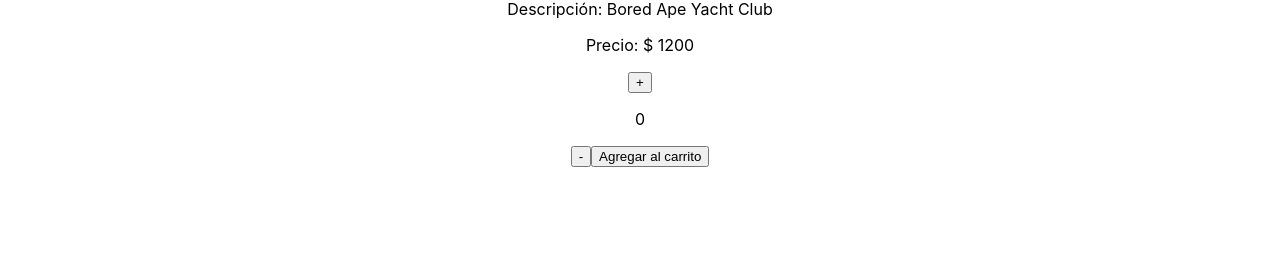
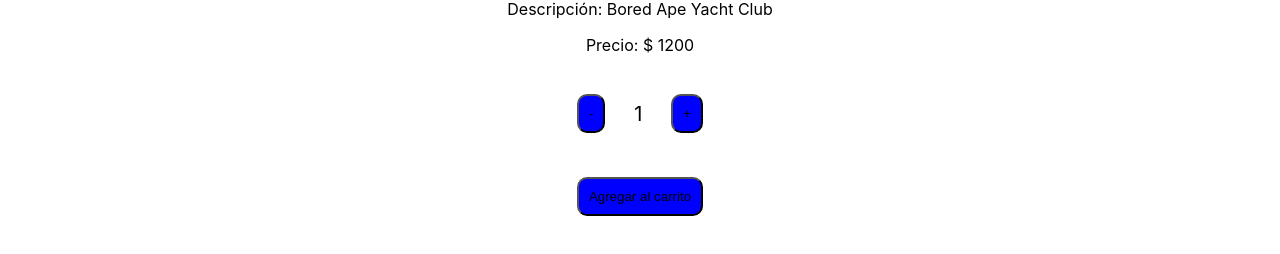
Before and after one commit to AriNavarro23/ecommerceNavarro, a React (Create React App) app: page /detail/1 in a window 1280 px wide. Shown: the part 614-868 px from the top of the page. Before the commit the page ends 801 px from the top, so only its background shows below. Built offline with nearby package versions, Linux system fonts and the light colour scheme.

Commit message:
modificacion

```diff
--- a/src/App.js
+++ b/src/App.js
@@ -11,8 +11,6 @@
 
 
 const App = () => {
-
-
   return (
     <div className="App">
       <NotificationProvider>
@@ -24,7 +22,7 @@
                   <Route path='/' element={<ItemListContainer />} />
                   <Route path='/category/:categoryId' element={<ItemListContainer />} />
                   <Route path='/detail/:productId' element={<ItemDetailContainer />} />
-                  <Route path='/Form' element={<Form />} />
+                  <Route path='/form' element={<Form />} />
                   <Route path='/cart' element={<Cart />} />
                 </Routes>
           </BrowserRouter>
--- a/src/components/CartWidget/CartWidget.js
+++ b/src/components/CartWidget/CartWidget.js
@@ -9,10 +9,10 @@
     const { getQuantity } = useContext ( CartContext )
 
     return (
-        <div className='CartWidget'>
+        <Link to='/cart' className="CartWidget">
             <img src="/images/cart.svg" alt='cart' className='CartImg'/>
-            { getQuantity () }
-        </div>
+            { getQuantity() }
+        </Link>
     )
 }
 
--- a/src/components/Count/Count.js
+++ b/src/components/Count/Count.js
@@ -1,20 +1,61 @@
 import React, { useState} from "react";
 
-const Count = (onAdd) => {
+// const Count = (onAdd) => {
 
-    const [count, setCount] = useState (0)
-    const stock = 10;
-    const initial = 0;
+//     const [count, setCount] = useState (0)
 
-    return (
-        <div>
-            <button onClick={ () => { if (count< stock) {setCount(count + 1) } } }>+</button>
-            <p>{count}</p>
-            <button onClick={ () => { if (count > initial) {setCount(count - 1) } } }>-</button>
-            <button onClick={() => onAdd(count)}>Agregar al carrito</button>
+//     const stock = 10;
+//     const initial = 0;
 
+//     return (
+//         <div>
+//             <button onClick={ () => { if (count< stock) {setCount(count + 1) } } }>+</button>
+//             <p>{count}</p>
+//             <button onClick={ () => { if (count > initial) {setCount(count - 1) } } }>-</button>
+//             <button onClick={() => onAdd(count)}>Agregar al carrito</button>
+
+//         </div>
+//     )
+// }
+
+// export default Count
+
+const ItemCount = ({stock = 0, initial = 1, onAdd})=> {
+    const [quantity, setQuantity] = useState(initial)
+
+    const increment = () => {
+        if(quantity < stock) {
+            setQuantity(quantity+1)
+        }
+    }
+
+    const decrement = () => {
+        if(quantity > 0) {
+            setQuantity(quantity - 1)
+        }
+    }
+
+    if(stock === 0) {
+        return <button className='Option' disabled>No hay stock</button>
+    }
+
+    return(
+        <div align="center">
+            <table >
+                <tbody>
+                    <tr>
+                        <td align="left"><button className="Option" onClick={decrement}>-</button></td>
+                        <td align="center" style={{fontSize : '20px'}}>{quantity}</td>
+                        <td align="right"><button className="Option" onClick={increment}>+</button></td>
+                    </tr>
+                    <tr>
+                        <td align="center" colSpan="5"><button className="Option" onClick={() => onAdd(quantity)}>Agregar al carrito</button></td>
+                    </tr>
+                </tbody>
+            </table>
         </div>
     )
+
 }
 
-export default Count
+export default ItemCount
--- a/src/components/ItemDetail/ItemDetail.js
+++ b/src/components/ItemDetail/ItemDetail.js
@@ -3,11 +3,14 @@
 import { Link } from 'react-router-dom';
 import Count from '../Count/Count';
 import CartContext from '../../context/CartContext';
+import { useNotification } from '../../notification/Notification'
 
 
 const ItemDetail = ({ id, nombre, img, nft, descripcion, precio, stock }) => {
 
     const { addItem, isInCart } = useContext(CartContext)
+
+    const { setNotification } = useNotification()
 
     const handleAdd = (count) => {
         const productObj = {
@@ -15,6 +18,7 @@
         }
 
         addItem(productObj)
+        setNotification('error', `Se agregaron ${count} ${nombre} correctamente`)
     }
 
 
@@ -40,7 +44,10 @@
             </p>
         </section>
         <footer className='ItemFooter'>
-            { isInCart(id) ? <Link to='/cart'>Ir al carrito</Link> : <Count onAdd={handleAdd} stock={stock}/> }
+            {
+                isInCart(id)
+                    ? <Link to='/cart'>Ir al carrito</Link>
+                    : <Count onAdd={handleAdd} stock={stock}/> }
         </footer>
     </article>
 )
--- a/src/components/ItemDetailContainer/ItemDetailContainer.js
+++ b/src/components/ItemDetailContainer/ItemDetailContainer.js
@@ -7,6 +7,7 @@
 
     const [product, setProduct] = useState()
     const [loading, setLoading] = useState(true)
+
     const { productId } = useParams( )
 
     // logica de traer el producto con el id y sino cactheo el error
@@ -24,14 +25,17 @@
         })
     }, [ productId ])
 
+        if(loading){
+            return(
+                <h1>Cargando...</h1>
+            )
+        }
 
     // devuelvo el container del detalle, pregunto, si esta cargando, y si esta el producto entonces traigo mediante spread
     // y uso el estado para traer el detalle del item si es verdadero y sino no existe
     return(
         <div className="ItemDetailContainer">
             {
-                loading ?
-                    <h1>Cargando...</h1> :
                 product ?
                     <ItemDetail {...product} setCart= { setCart } cart={ cart } /> :
                     <h1>El producto no existe</h1>
--- a/src/context/CartContext.js
+++ b/src/context/CartContext.js
@@ -5,9 +5,7 @@
 const CartContext = createContext ()
 
 export const CartContextProvider = ({ children }) => {
-
     const [ cart, setCart] = useState ([])
-    console.log(cart);
 
     const addItem = (productToAdd) => {
         setCart([...cart, productToAdd])
--- a/src/index.js
+++ b/src/index.js
@@ -4,12 +4,7 @@
 import App from './App';
 import reportWebVitals from './reportWebVitals';
 
-ReactDOM.render(
-  <React.StrictMode>
-    <App />
-  </React.StrictMode>,
-  document.getElementById('root')
-);
+ReactDOM.render(<App />,document.getElementById('root'));
 
 // If you want to start measuring performance in your app, pass a function
 // to log results (for example: reportWebVitals(console.log))
--- a/src/mock.js
+++ b/src/mock.js
@@ -7,11 +7,11 @@
         precio: 1200,
         nft: "Bored Ape Yacht Club",
         img: 'https://lh3.googleusercontent.com/Rn3ZpGAsWIwODp2PdC21GgROWTYlxvK7xys1amJ7Z-HIEg3l4cN0ReAg_u572Xfp05GskW913KAu5tQyYThlbJVrc5ZS297Dfykosw=w600',
-        stock: 1,
+        stock: 10,
         descripcion:'Bored Ape Yacht Club'
     },
-    {id:'2', nombre:"Bored Ape Yacht Club", precio: 1100, nft: "Bored Ape Yacht Club", img: 'https://lh3.googleusercontent.com/8pSQDqVgCuRx0eZ666DwHlQPqppiRK95_45V-L_dhZbyREo0IIX0K6vNCsnqahKBrzG7Vjt6CfsojZx86PAorcthLeki4vNuBxmTQg=w600', stock: 1, descripcion:'Bored Ape Yacht Club'},
-    {id:'3', nombre:"Bored Ape Yacht Club", precio: 1200, nft: "Bored Ape Yacht Club", img: 'https://lh3.googleusercontent.com/oGX9KC5HSLaNBtg3pNyJvlMca_YwhR3xvSllayk86pghLCOJkvbQ8DzNuiF2ZY-HU_ZzYayTZngFnp9kJdi8J140dtErziZcfu2jUw=w600', stock: 1, descripcion:'Bored Ape Yacht Club'},
+    {id:'2', nombre:"Bored Ape Yacht Club", precio: 1100, nft: "Bored Ape Yacht Club", img: 'https://lh3.googleusercontent.com/8pSQDqVgCuRx0eZ666DwHlQPqppiRK95_45V-L_dhZbyREo0IIX0K6vNCsnqahKBrzG7Vjt6CfsojZx86PAorcthLeki4vNuBxmTQg=w600', stock: 10, descripcion:'Bored Ape Yacht Club'},
+    {id:'3', nombre:"Bored Ape Yacht Club", precio: 1200, nft: "Bored Ape Yacht Club", img: 'https://lh3.googleusercontent.com/oGX9KC5HSLaNBtg3pNyJvlMca_YwhR3xvSllayk86pghLCOJkvbQ8DzNuiF2ZY-HU_ZzYayTZngFnp9kJdi8J140dtErziZcfu2jUw=w600', stock: 10, descripcion:'Bored Ape Yacht Club'},
 ]
 
 
```
